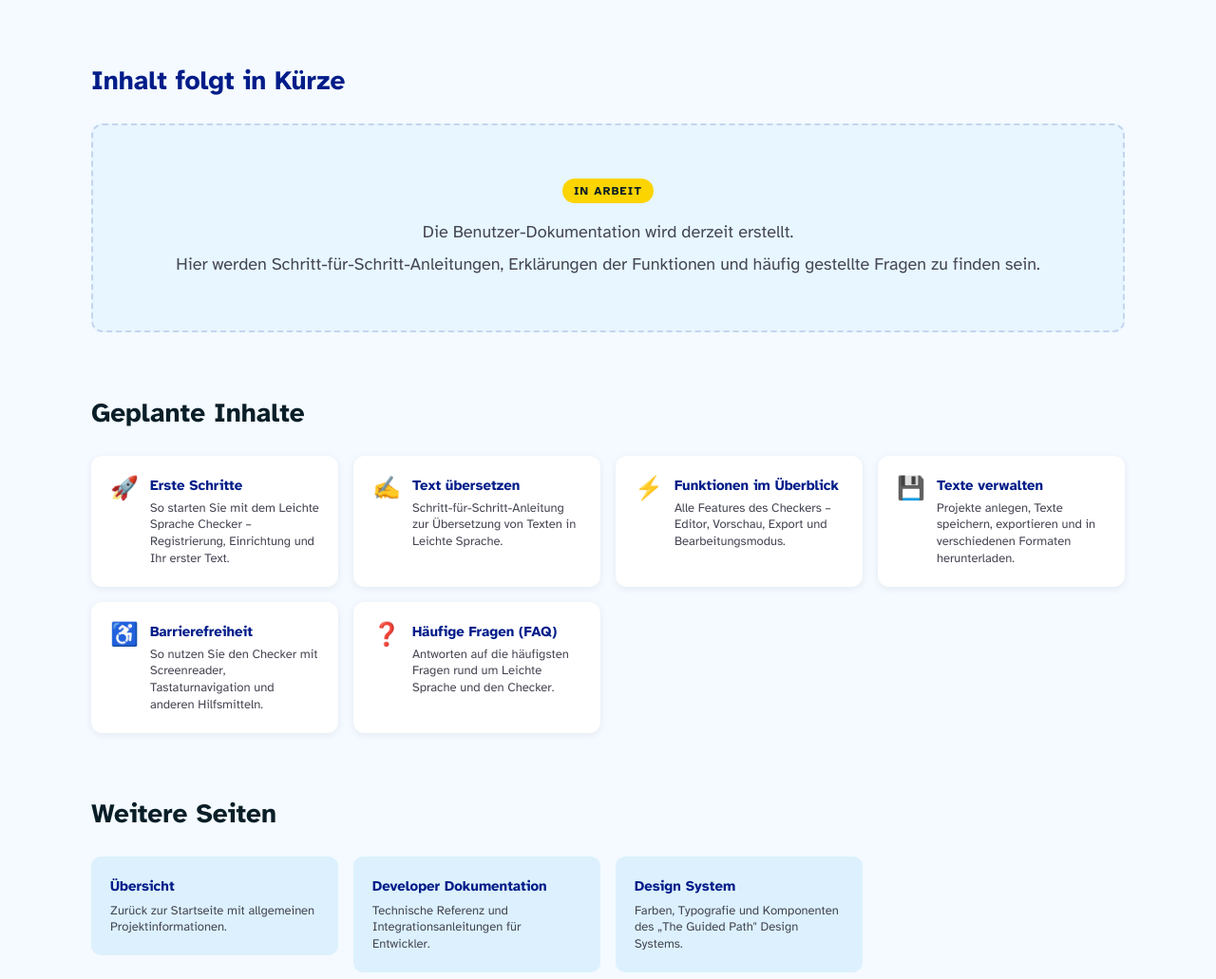
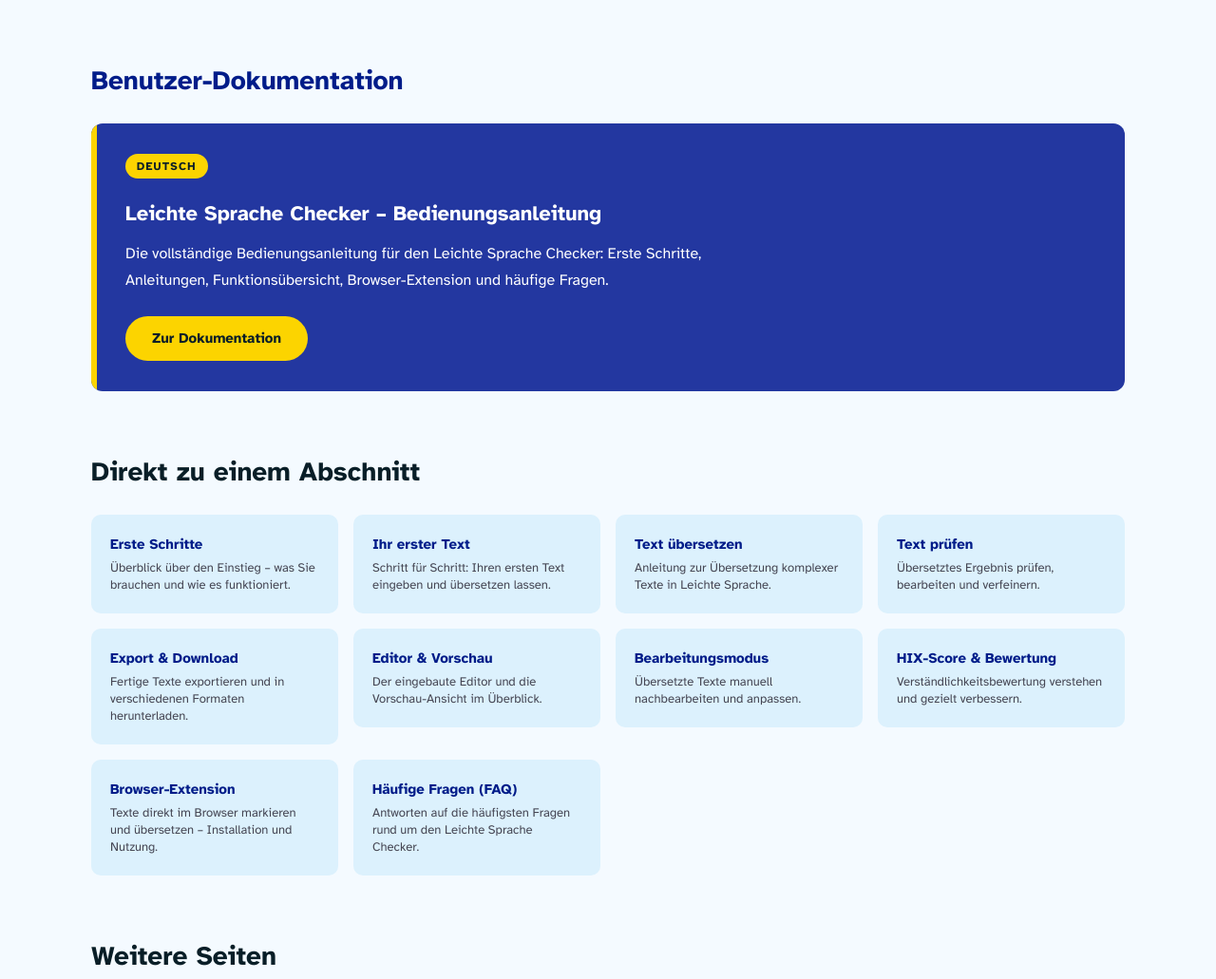
Before and after one commit to acolono/leichte-sprache-website, a website: page user-docs.html in a window 1280 px wide. Shown: the part 380-1411 px from the top of the page at 95% size. Drawn offline with Linux system fonts and the light colour scheme.

Commit message:
Update user docs section.

```diff
--- a/user-docs.html
+++ b/user-docs.html
@@ -56,61 +56,35 @@
 
   <main id="main-content" tabindex="-1" class="flex-1 max-w-6xl mx-auto px-8 py-16 w-full">
 
-    <section class="mb-16" aria-labelledby="status-heading">
-      <h2 id="status-heading" class="text-[1.75rem] font-bold text-primary mb-6">Inhalt folgt in Kürze</h2>
-      <div class="bg-surface-low rounded-xl p-14 text-center border-2 border-dashed border-primary/15" role="status" aria-live="polite">
-        <span class="inline-block bg-accent text-ink font-bold text-[0.75rem] uppercase tracking-widest px-3 py-1 rounded-pill mb-4">In Arbeit</span>
-        <p class="text-ink-muted text-lg mb-1.5">Die Benutzer-Dokumentation wird derzeit erstellt.</p>
-        <p class="text-ink-muted text-lg">Hier werden Schritt-für-Schritt-Anleitungen, Erklärungen der Funktionen und häufig gestellte Fragen zu finden sein.</p>
+    <!-- Main docs link -->
+    <section class="mb-16" aria-labelledby="docs-heading">
+      <h2 id="docs-heading" class="text-[1.75rem] font-bold text-primary mb-6">Benutzer-Dokumentation</h2>
+      <div class="bg-primary-c rounded-xl pl-9 pr-8 py-8 relative overflow-hidden">
+        <div class="absolute left-0 top-0 bottom-0 w-1.5 bg-accent" aria-hidden="true"></div>
+        <span class="block w-fit bg-accent text-ink font-bold text-[0.75rem] uppercase tracking-widest px-3 py-1 rounded-pill mb-5">Deutsch</span>
+        <h3 class="text-[1.375rem] font-bold text-white mb-3">Leichte Sprache Checker – Bedienungsanleitung</h3>
+        <p class="text-white leading-7 mb-6 max-w-2xl">Die vollständige Bedienungsanleitung für den Leichte Sprache Checker: Erste Schritte, Anleitungen, Funktionsübersicht, Browser-Extension und häufige Fragen.</p>
+        <a href="https://acolono.github.io/leichte-sprache-docs-user/" target="_blank" rel="noopener noreferrer" class="inline-flex items-center gap-2 px-7 py-3 rounded-pill bg-accent text-ink font-bold text-[0.9375rem] hover:opacity-90 active:scale-[0.97] transition-all">Zur Dokumentation</a>
       </div>
     </section>
 
-    <section class="mb-16" aria-labelledby="planned-heading">
-      <h2 id="planned-heading" class="text-[1.75rem] font-bold text-ink mb-6">Geplante Inhalte</h2>
-      <ul class="grid grid-cols-[repeat(auto-fill,minmax(260px,1fr))] gap-4" role="list">
-        <li class="bg-white rounded-xl p-5 shadow-card flex items-start gap-3">
-          <span class="text-2xl leading-none mt-0.5 flex-shrink-0" aria-hidden="true">🚀</span>
-          <div>
-            <div class="text-[0.9375rem] font-bold text-primary mb-1">Erste Schritte</div>
-            <p class="text-[0.8125rem] text-ink-muted leading-snug">So starten Sie mit dem Leichte Sprache Checker – Registrierung, Einrichtung und Ihr erster Text.</p>
-          </div>
-        </li>
-        <li class="bg-white rounded-xl p-5 shadow-card flex items-start gap-3">
-          <span class="text-2xl leading-none mt-0.5 flex-shrink-0" aria-hidden="true">✍️</span>
-          <div>
-            <div class="text-[0.9375rem] font-bold text-primary mb-1">Text übersetzen</div>
-            <p class="text-[0.8125rem] text-ink-muted leading-snug">Schritt-für-Schritt-Anleitung zur Übersetzung von Texten in Leichte Sprache.</p>
-          </div>
-        </li>
-        <li class="bg-white rounded-xl p-5 shadow-card flex items-start gap-3">
-          <span class="text-2xl leading-none mt-0.5 flex-shrink-0" aria-hidden="true">⚡</span>
-          <div>
-            <div class="text-[0.9375rem] font-bold text-primary mb-1">Funktionen im Überblick</div>
-            <p class="text-[0.8125rem] text-ink-muted leading-snug">Alle Features des Checkers – Editor, Vorschau, Export und Bearbeitungsmodus.</p>
-          </div>
-        </li>
-        <li class="bg-white rounded-xl p-5 shadow-card flex items-start gap-3">
-          <span class="text-2xl leading-none mt-0.5 flex-shrink-0" aria-hidden="true">💾</span>
-          <div>
-            <div class="text-[0.9375rem] font-bold text-primary mb-1">Texte verwalten</div>
-            <p class="text-[0.8125rem] text-ink-muted leading-snug">Projekte anlegen, Texte speichern, exportieren und in verschiedenen Formaten herunterladen.</p>
-          </div>
-        </li>
-        <li class="bg-white rounded-xl p-5 shadow-card flex items-start gap-3">
-          <span class="text-2xl leading-none mt-0.5 flex-shrink-0" aria-hidden="true">♿</span>
-          <div>
-            <div class="text-[0.9375rem] font-bold text-primary mb-1">Barrierefreiheit</div>
-            <p class="text-[0.8125rem] text-ink-muted leading-snug">So nutzen Sie den Checker mit Screenreader, Tastaturnavigation und anderen Hilfsmitteln.</p>
-          </div>
-        </li>
-        <li class="bg-white rounded-xl p-5 shadow-card flex items-start gap-3">
-          <span class="text-2xl leading-none mt-0.5 flex-shrink-0" aria-hidden="true">❓</span>
-          <div>
-            <div class="text-[0.9375rem] font-bold text-primary mb-1">Häufige Fragen (FAQ)</div>
-            <p class="text-[0.8125rem] text-ink-muted leading-snug">Antworten auf die häufigsten Fragen rund um Leichte Sprache und den Checker.</p>
-          </div>
-        </li>
-      </ul>
+    <!-- Section links -->
+    <section class="mb-16" aria-labelledby="sections-heading">
+      <h2 id="sections-heading" class="text-[1.75rem] font-bold text-ink mb-6">Direkt zu einem Abschnitt</h2>
+      <nav aria-label="Dokumentations-Abschnitte">
+        <ul class="grid grid-cols-[repeat(auto-fill,minmax(240px,1fr))] gap-4" role="list">
+          <li><a href="https://acolono.github.io/leichte-sprache-docs-user/erste-schritte/ueberblick.html" target="_blank" rel="noopener noreferrer" class="block bg-surface rounded-[10px] p-5 no-underline text-inherit hover:-translate-y-0.5 hover:shadow-card-lg transition-all"><div class="text-[0.9375rem] font-bold text-primary mb-1.5">Erste Schritte</div><p class="text-[0.8125rem] text-ink-muted leading-snug">Überblick über den Einstieg – was Sie brauchen und wie es funktioniert.</p></a></li>
+          <li><a href="https://acolono.github.io/leichte-sprache-docs-user/erste-schritte/erster-text.html" target="_blank" rel="noopener noreferrer" class="block bg-surface rounded-[10px] p-5 no-underline text-inherit hover:-translate-y-0.5 hover:shadow-card-lg transition-all"><div class="text-[0.9375rem] font-bold text-primary mb-1.5">Ihr erster Text</div><p class="text-[0.8125rem] text-ink-muted leading-snug">Schritt für Schritt: Ihren ersten Text eingeben und übersetzen lassen.</p></a></li>
+          <li><a href="https://acolono.github.io/leichte-sprache-docs-user/anleitungen/text-uebersetzen.html" target="_blank" rel="noopener noreferrer" class="block bg-surface rounded-[10px] p-5 no-underline text-inherit hover:-translate-y-0.5 hover:shadow-card-lg transition-all"><div class="text-[0.9375rem] font-bold text-primary mb-1.5">Text übersetzen</div><p class="text-[0.8125rem] text-ink-muted leading-snug">Anleitung zur Übersetzung komplexer Texte in Leichte Sprache.</p></a></li>
+          <li><a href="https://acolono.github.io/leichte-sprache-docs-user/anleitungen/text-pruefen.html" target="_blank" rel="noopener noreferrer" class="block bg-surface rounded-[10px] p-5 no-underline text-inherit hover:-translate-y-0.5 hover:shadow-card-lg transition-all"><div class="text-[0.9375rem] font-bold text-primary mb-1.5">Text prüfen</div><p class="text-[0.8125rem] text-ink-muted leading-snug">Übersetztes Ergebnis prüfen, bearbeiten und verfeinern.</p></a></li>
+          <li><a href="https://acolono.github.io/leichte-sprache-docs-user/anleitungen/export-download.html" target="_blank" rel="noopener noreferrer" class="block bg-surface rounded-[10px] p-5 no-underline text-inherit hover:-translate-y-0.5 hover:shadow-card-lg transition-all"><div class="text-[0.9375rem] font-bold text-primary mb-1.5">Export & Download</div><p class="text-[0.8125rem] text-ink-muted leading-snug">Fertige Texte exportieren und in verschiedenen Formaten herunterladen.</p></a></li>
+          <li><a href="https://acolono.github.io/leichte-sprache-docs-user/funktionen/editor-vorschau.html" target="_blank" rel="noopener noreferrer" class="block bg-surface rounded-[10px] p-5 no-underline text-inherit hover:-translate-y-0.5 hover:shadow-card-lg transition-all"><div class="text-[0.9375rem] font-bold text-primary mb-1.5">Editor & Vorschau</div><p class="text-[0.8125rem] text-ink-muted leading-snug">Der eingebaute Editor und die Vorschau-Ansicht im Überblick.</p></a></li>
+          <li><a href="https://acolono.github.io/leichte-sprache-docs-user/funktionen/bearbeitungsmodus.html" target="_blank" rel="noopener noreferrer" class="block bg-surface rounded-[10px] p-5 no-underline text-inherit hover:-translate-y-0.5 hover:shadow-card-lg transition-all"><div class="text-[0.9375rem] font-bold text-primary mb-1.5">Bearbeitungsmodus</div><p class="text-[0.8125rem] text-ink-muted leading-snug">Übersetzte Texte manuell nachbearbeiten und anpassen.</p></a></li>
+          <li><a href="https://acolono.github.io/leichte-sprache-docs-user/funktionen/hix-score.html" target="_blank" rel="noopener noreferrer" class="block bg-surface rounded-[10px] p-5 no-underline text-inherit hover:-translate-y-0.5 hover:shadow-card-lg transition-all"><div class="text-[0.9375rem] font-bold text-primary mb-1.5">HIX-Score & Bewertung</div><p class="text-[0.8125rem] text-ink-muted leading-snug">Verständlichkeitsbewertung verstehen und gezielt verbessern.</p></a></li>
+          <li><a href="https://acolono.github.io/leichte-sprache-docs-user/browser-extension/ueberblick.html" target="_blank" rel="noopener noreferrer" class="block bg-surface rounded-[10px] p-5 no-underline text-inherit hover:-translate-y-0.5 hover:shadow-card-lg transition-all"><div class="text-[0.9375rem] font-bold text-primary mb-1.5">Browser-Extension</div><p class="text-[0.8125rem] text-ink-muted leading-snug">Texte direkt im Browser markieren und übersetzen – Installation und Nutzung.</p></a></li>
+          <li><a href="https://acolono.github.io/leichte-sprache-docs-user/faq.html" target="_blank" rel="noopener noreferrer" class="block bg-surface rounded-[10px] p-5 no-underline text-inherit hover:-translate-y-0.5 hover:shadow-card-lg transition-all"><div class="text-[0.9375rem] font-bold text-primary mb-1.5">Häufige Fragen (FAQ)</div><p class="text-[0.8125rem] text-ink-muted leading-snug">Antworten auf die häufigsten Fragen rund um den Leichte Sprache Checker.</p></a></li>
+        </ul>
+      </nav>
     </section>
 
     <section aria-labelledby="nav-heading">
```
